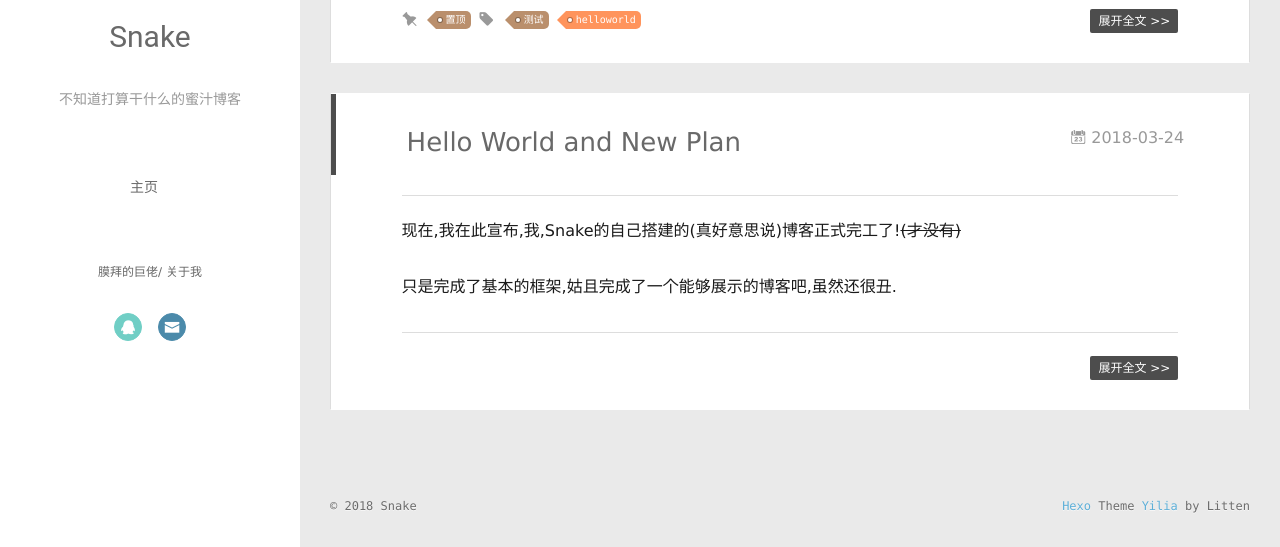
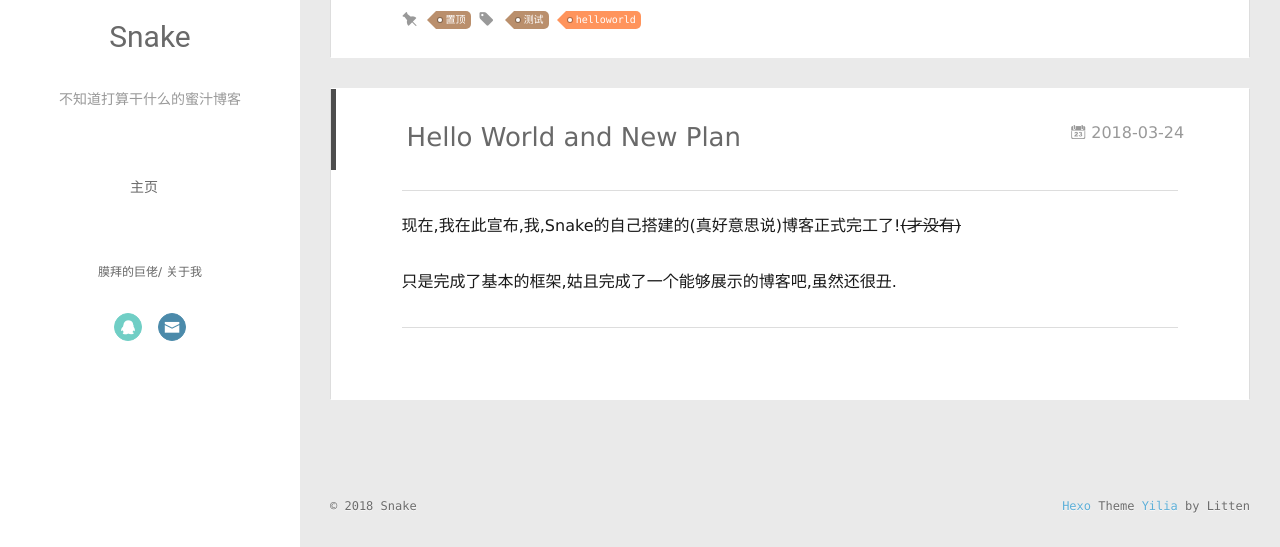
Before and after one commit to Snake52996/Snake52996.github.io, a plain HTML site: page index.html in a window 1280 px wide. Shown: the part 253-800 px from the top of the page. Drawn offline with Linux system fonts and the light colour scheme; no server answers.

Commit message:
Site updated: 2018-03-25 14:59:41

```diff
--- a/index.html
+++ b/index.html
@@ -194,10 +194,6 @@
 
 
 
-        <p class="article-more-link">
-          <a class="article-more-a" href="/2018/03/25/关于这个蜜汁博客/">展开全文 >></a>
-        </p>
-
 
 
       <div class="clearfix"></div>
@@ -258,10 +254,6 @@
 
 
 
-
-        <p class="article-more-link">
-          <a class="article-more-a" href="/2018/03/24/hello-world/">展开全文 >></a>
-        </p>
 
 
 
```
Also changed, not shown: 2018/03/24/hello-world/index.html (+1 -1 lines), 2018/03/25/关于这个蜜汁博客/index.html (+1 -1 lines).
